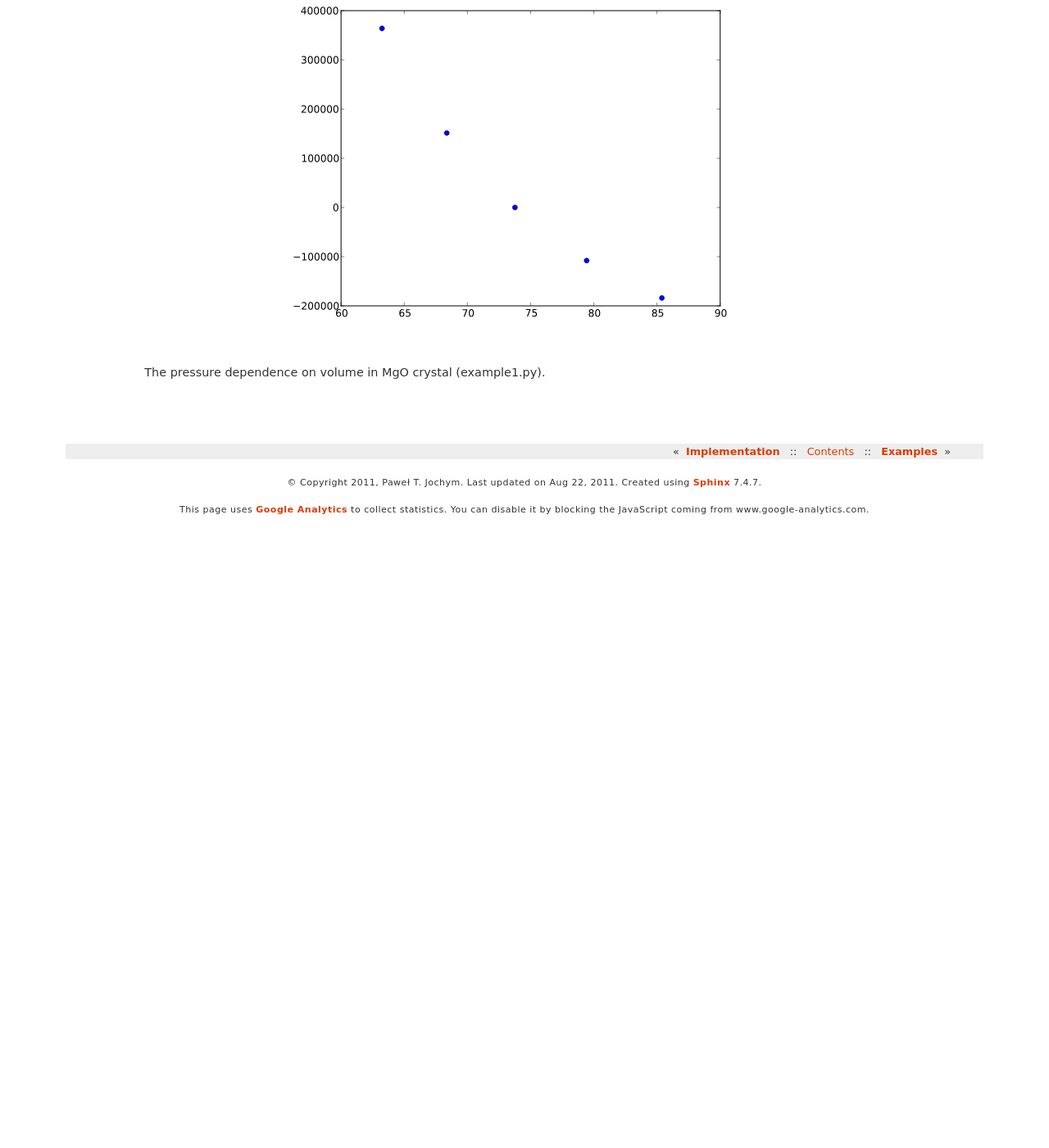
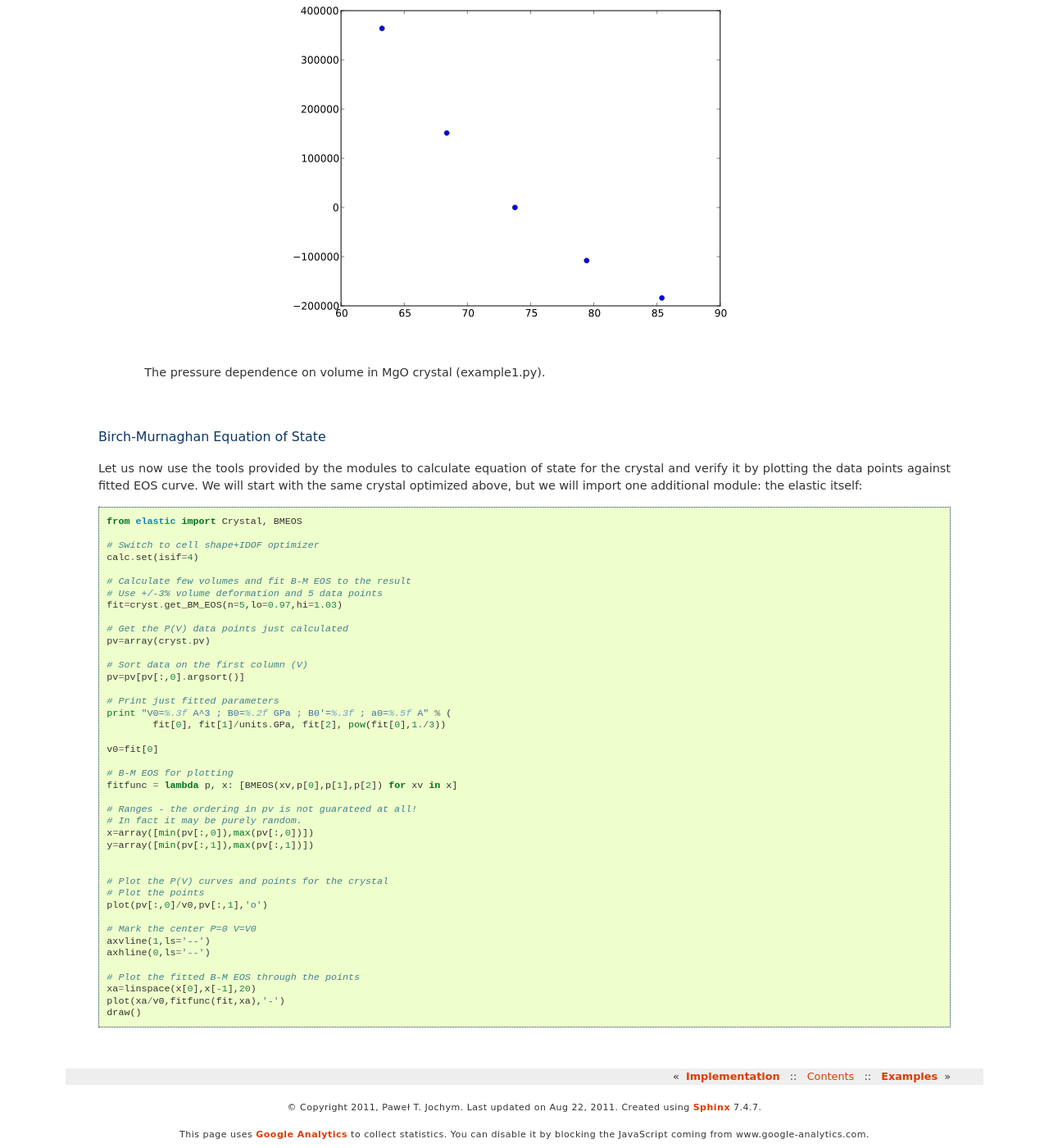
Before and after one commit to jochym/Elastic, a Sphinx documentation site: the page built from doc/source/usage.rst, in a window 1280 px wide and 1400 px high, scrolled down 2362 px. Shown: the whole window at 82% size. Built offline with Sphinx 7.4.7, drawn with Linux system fonts in a browser that asks for light colours; comment, search, counter and statistics services are not loaded; before the commit the page ends 3000 px from its top, so only the background shows below that.

Commit message:
BM-EOS example.

```diff
--- a/doc/source/conf.py
+++ b/doc/source/conf.py
@@ -17,6 +17,7 @@ import sys, os
 # add these directories to sys.path here. If the directory is relative to the
 # documentation root, use os.path.abspath to make it absolute, like shown here.
 sys.path.insert(0, os.path.abspath('../..'))
+sys.path.insert(0, os.path.abspath('../../example'))
 
 # -- General configuration -----------------------------------------------------
 
--- a/doc/source/examples.rst
+++ b/doc/source/examples.rst
@@ -1,2 +1,5 @@
 Examples
 ========
+
+The Elastic module can be also used through the elastic program which is just a
+thin wrapper over the functions of the elastic module.
--- a/doc/source/usage.rst
+++ b/doc/source/usage.rst
@@ -147,3 +147,54 @@ If you set up everything correctly you should obtain plot similar to this:
 
 
    The pressure dependence on volume in MgO crystal (example1.py).
+
+Birch-Murnaghan Equation of State
+^^^^^^^^^^^^^^^^^^^^^^^^^^^^^^^^^
+
+Let us now use the tools provided by the modules to calculate equation
+of state for the crystal and verify it by plotting the data points against
+fitted EOS curve. We will start with the same crystal optimized above,
+but we will import one additional module: the elastic itself::
+
+    from elastic import Crystal, BMEOS
+
+    # Switch to cell shape+IDOF optimizer
+    calc.set(isif=4)
+
+    # Calculate few volumes and fit B-M EOS to the result
+    # Use +/-3% volume deformation and 5 data points
+    fit=cryst.get_BM_EOS(n=5,lo=0.97,hi=1.03)
+
+    # Get the P(V) data points just calculated
+    pv=array(cryst.pv)
+
+    # Sort data on the first column (V)
+    pv=pv[pv[:,0].argsort()]
+
+    # Print just fitted parameters
+    print "V0=%.3f A^3 ; B0=%.2f GPa ; B0'=%.3f ; a0=%.5f A" % (
+            fit[0], fit[1]/units.GPa, fit[2], pow(fit[0],1./3))
+
+    v0=fit[0]
+
+    # B-M EOS for plotting
+    fitfunc = lambda p, x: [BMEOS(xv,p[0],p[1],p[2]) for xv in x]
+
+    # Ranges - the ordering in pv is not guarateed at all!
+    # In fact it may be purely random.
+    x=array([min(pv[:,0]),max(pv[:,0])])
+    y=array([min(pv[:,1]),max(pv[:,1])])
+
+
+    # Plot the P(V) curves and points for the crystal
+    # Plot the points
+    plot(pv[:,0]/v0,pv[:,1],'o')
+
+    # Mark the center P=0 V=V0
+    axvline(1,ls='--')
+    axhline(0,ls='--')
+
+    # Plot the fitted B-M EOS through the points
+    xa=linspace(x[0],x[-1],20)
+    plot(xa/v0,fitfunc(fit,xa),'-')
+    draw()
--- a/elastic.py
+++ b/elastic.py
@@ -649,7 +649,7 @@ if __name__ == '__main__':
         calc.set(isif=4)
 
         # Calculate few volumes and fit B-M EOS to the result
-        # Use default +/-2% volume deformation and 5 data points
+        # Use +/-3% volume deformation and 5 data points
         fit=cryst.get_BM_EOS(n=5,lo=0.97,hi=1.03)
 
         # Get the P(V) data points just calculated
```
Also changed, not shown: 1 other file.
